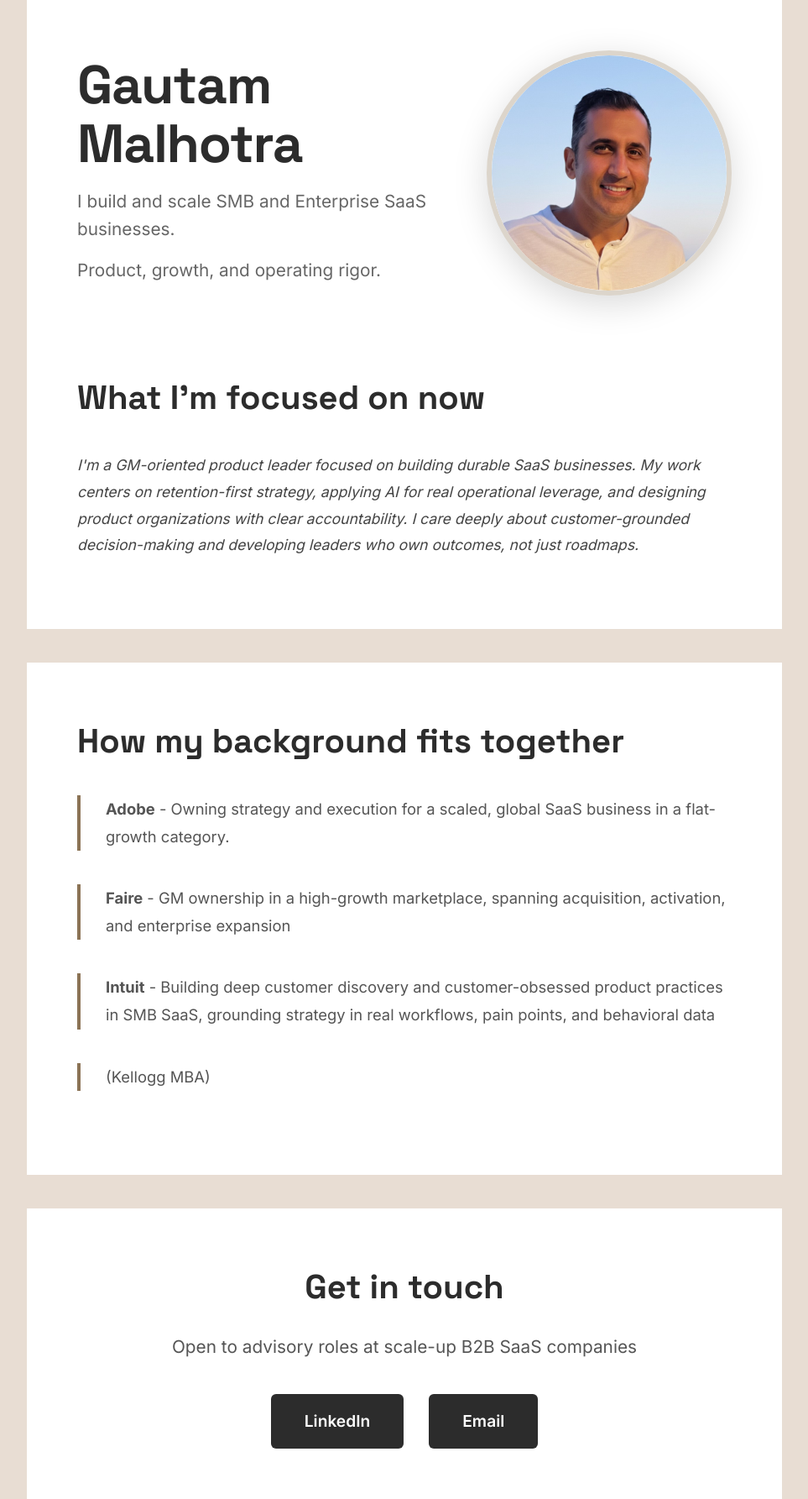
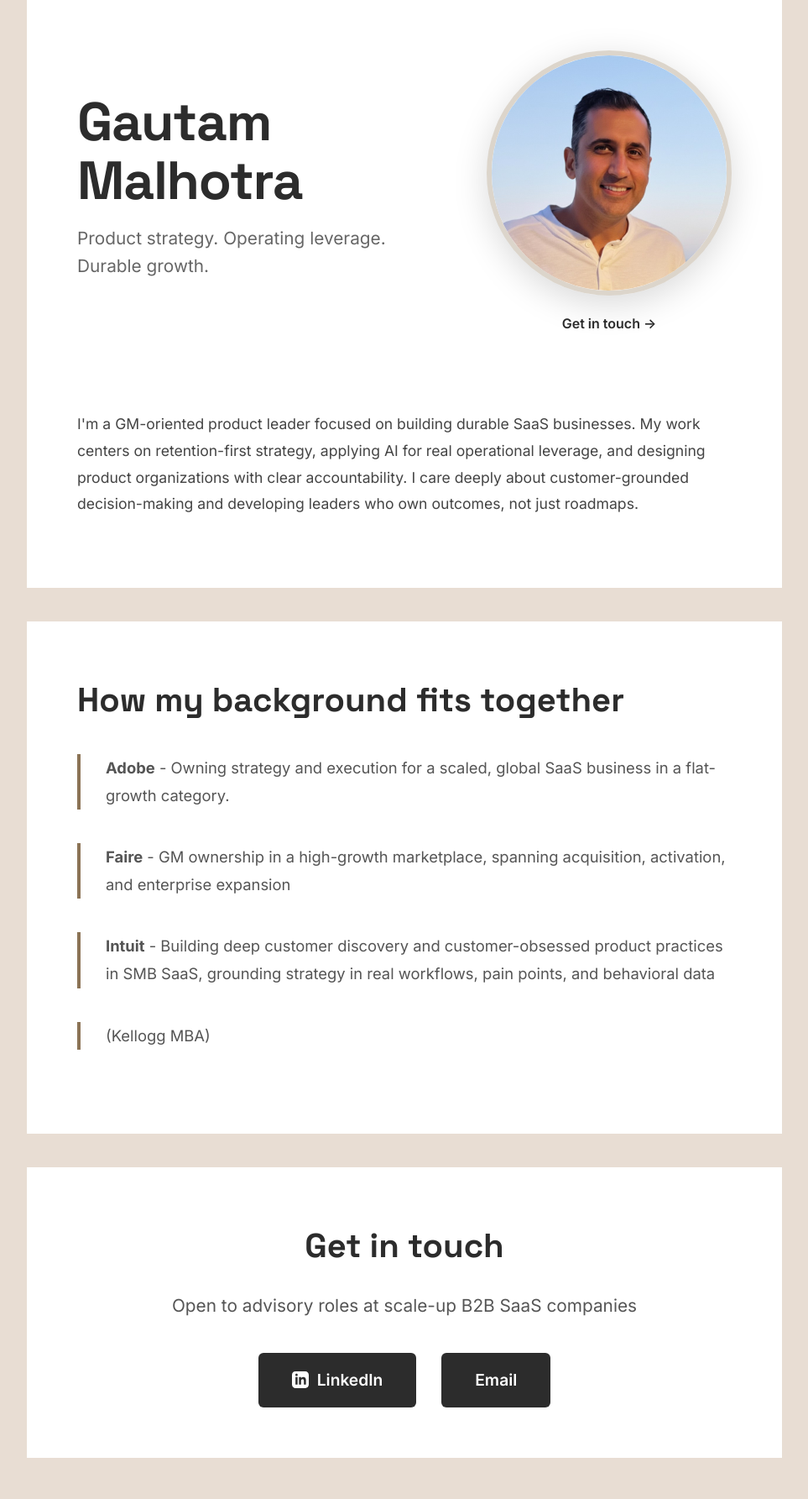
Before and after one commit to gmalhotra86/gautammalhotra.github.io, a Jekyll site: the page built from index.md, in a window 1280 px wide. Shown: the whole page at 84% size, without its empty margins (158-1121 px from the left). Built offline with Jekyll 4.4.1, drawn with Linux system fonts in a browser that asks for light colours; after the commit the page ends 1736 px from its top, so only the background shows below that.

Commit message:
Add hero CTA, update tagline, add LinkedIn icon, remove italics, reduce spacing

```diff
--- a/assets/css/custom.css
+++ b/assets/css/custom.css
@@ -73,6 +73,10 @@ body {
 
 .hero-image {
   flex-shrink: 0;
+  display: flex;
+  flex-direction: column;
+  align-items: center;
+  gap: 20px;
 }
 
 .headshot {
@@ -84,10 +88,22 @@ body {
   box-shadow: 0 10px 40px rgba(0,0,0,0.15);
 }
 
+.hero-cta {
+  color: var(--dark-text);
+  text-decoration: none;
+  font-weight: 600;
+  font-size: 1rem;
+  transition: color 0.2s;
+}
+
+.hero-cta:hover {
+  color: var(--accent);
+}
+
 /* About Section */
 .about-section {
   background: var(--white);
-  padding: 40px 60px 60px 60px;
+  padding: 50px 60px 60px 60px;
   margin-bottom: 40px;
 }
 
@@ -148,8 +164,7 @@ h2 {
   font-size: 1.15rem;
   line-height: 1.8;
   color: #555;
-  font-style: italic;
-  margin: 30px 0;
+  margin: 0;
 }
 
 .highlights {
@@ -206,13 +221,20 @@ h2 {
   border: none;
   border-radius: 6px;
   transition: all 0.2s;
-  display: inline-block;
+  display: inline-flex;
+  align-items: center;
+  gap: 10px;
 }
 
 .footer .contact-links a:hover {
   background: var(--accent);
   transform: translateY(-1px);
   box-shadow: 0 4px 12px rgba(0,0,0,0.15);
+}
+
+.footer .contact-links a.linkedin-link svg {
+  width: 20px;
+  height: 20px;
 }
 
 /* Horizontal rules */
@@ -244,11 +266,14 @@ hr {
   .headshot {
     width: 180px;
     height: 180px;
-    margin-bottom: 30px;
+  }
+
+  .hero-cta {
+    font-size: 0.95rem;
   }
 
   .about-section {
-    padding: 30px 25px 40px 25px;
+    padding: 35px 25px 40px 25px;
   }
 
   .experience-section {
--- a/index.md
+++ b/index.md
@@ -5,16 +5,15 @@ layout: default
 <div class="hero">
   <div class="hero-content">
     <h1>Gautam Malhotra</h1>
-    <p class="tagline">I build and scale SMB and Enterprise SaaS businesses.</p>
-    <p class="tagline">Product, growth, and operating rigor.</p>
+    <p class="tagline">Product strategy. Operating leverage. Durable growth.</p>
   </div>
   <div class="hero-image">
     <img src="assets/images/headshot.jpg" alt="Gautam Malhotra" class="headshot">
+    <a href="#contact" class="hero-cta">Get in touch →</a>
   </div>
 </div>
 
 <div class="about-section">
-  <h2>What I'm focused on now</h2>
   <p class="intro-text">I'm a GM-oriented product leader focused on building durable SaaS businesses. My work centers on retention-first strategy, applying AI for real operational leverage, and designing product organizations with clear accountability. I care deeply about customer-grounded decision-making and developing leaders who own outcomes, not just roadmaps.</p>
 </div>
 
@@ -30,11 +29,16 @@ layout: default
   <p class="company-intro">(Kellogg MBA)</p>
 </div>
 
-<div class="footer">
+<div class="footer" id="contact">
   <h2>Get in touch</h2>
   <p class="cta">Open to advisory roles at scale-up B2B SaaS companies</p>
   <div class="contact-links">
-    <a href="https://linkedin.com/in/gautam-malhotra" target="_blank">LinkedIn</a>
+    <a href="https://linkedin.com/in/gautam-malhotra" target="_blank" class="linkedin-link">
+      <svg width="24" height="24" viewBox="0 0 24 24" fill="currentColor">
+        <path d="M19 0h-14c-2.761 0-5 2.239-5 5v14c0 2.761 2.239 5 5 5h14c2.762 0 5-2.239 5-5v-14c0-2.761-2.238-5-5-5zm-11 19h-3v-11h3v11zm-1.5-12.268c-.966 0-1.75-.79-1.75-1.764s.784-1.764 1.75-1.764 1.75.79 1.75 1.764-.783 1.764-1.75 1.764zm13.5 12.268h-3v-5.604c0-3.368-4-3.113-4 0v5.604h-3v-11h3v1.765c1.396-2.586 7-2.777 7 2.476v6.759z"/>
+      </svg>
+      LinkedIn
+    </a>
     <a href="mailto:gmalhotra86@gmail.com">Email</a>
   </div>
 </div>
```
